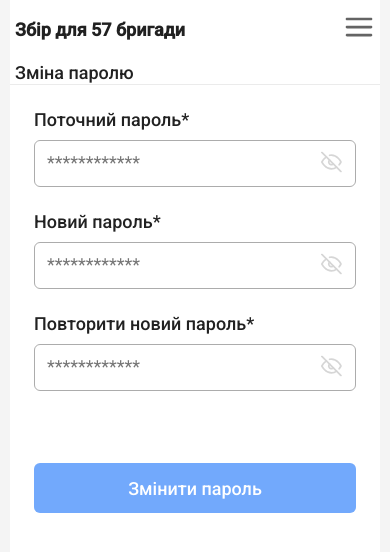
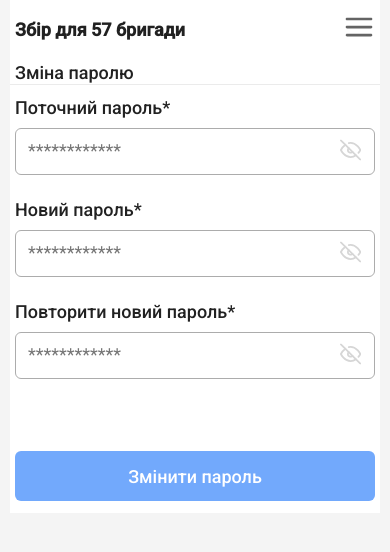
Before and after one commit to baza-trainee/dokoopy-frontend, a React (Vite) app: page /admin/change-password in a window 390 px wide. Shown: the top 552 px of the page. Built offline with nearby package versions, Linux system fonts and the light colour scheme; sample sign-in values are in the browser's storage; what react-localization would draw is missing.

Commit message:
edit style

```diff
--- a/src/styles/components/admin/_admin-cahnge-password.scss
+++ b/src/styles/components/admin/_admin-cahnge-password.scss
@@ -209,7 +209,7 @@
     border: 1px solid red;
     background-color: rgba(180, 34, 34, 0.637);
   }
-@media (max-width: 768px) {
+@media (min-width: 480px) and (max-width: 767px) {
     .admin-change-password{
         display: flex;
         width: 100%;
@@ -221,7 +221,7 @@
         display: flex;
         width: 100%;
         height: 21px;
-        padding: 12px 5px;
+        padding: 12px 24px;
         justify-content: space-between;
         align-items: center;
         border-bottom: 1px solid var(--light_grey, #EBEBEB);
@@ -419,3 +419,215 @@
         }
     }
 }
+
+@media (max-width: 479px) {
+
+    .admin-change-password{
+        display: flex;
+        width: 100%;
+        justify-content: center;
+        flex-direction: column;
+        align-items: center;
+    }
+    .header-admin-change-password{
+        display: flex;
+        width: 100%;
+        height: 21px;
+        padding: 12px 5px;
+        justify-content: space-between;
+        align-items: center;
+        border-bottom: 1px solid var(--light_grey, #EBEBEB);
+        background: #FFF;
+    }
+    .header-admin-change-password h2{
+        color: var(--text-color, #212121);
+        font-family: Roboto;
+        font-size: 18px;
+        font-style: normal;
+        font-weight: 500;
+        line-height: normal;
+    }
+    .inputs-admin-change-password{
+        display: flex;
+        width: 100%;
+        padding: 12px 5px;
+        flex-direction: column;
+        align-items: center;
+        gap: 24px;
+    }
+    .password-edit-eye{
+        bottom: 24px;
+        cursor: pointer;
+    }
+    .edit-password-btn{
+        display: flex;
+        width: 100%;
+        height: 50px;
+        padding: 16px 40px;
+        justify-content: center;
+        align-items: center;
+        gap: 8px;
+        color: #FFF;
+        text-align: center;
+        font-family: Roboto;
+        font-size: 18px;
+        font-style: normal;
+        font-weight: 500;
+        line-height: normal;
+        border-radius: 6px;
+        border: none;
+        background: var(--btn_defualt_login, #72A9FC);
+    }
+    .admin-change-form{
+        display: flex;
+        width: 100%;
+        flex-direction: column;
+        align-items: center;
+        gap: 72px;
+    }
+    .all-input-change{
+        display: flex;
+        width: 100%;
+        flex-direction: column;
+        align-items: flex-start;
+        gap: 24px;
+    }
+    .new-admin-change-password{
+        display: flex;
+        width: 100%;
+        flex-direction: column;
+        align-items: flex-start;
+        gap: 10px;
+    }
+    .new-admin-change-password p{
+        color: var(--text-color, #212121);
+        font-family: Roboto;
+        font-size: 18px;
+        font-style: normal;
+        font-weight: 500;
+        line-height: normal;
+
+    }
+    .new-admin-change-password-input{
+        display: flex;
+        padding: 9px 13px 12px 10px;
+        justify-content: space-between;
+        align-items: flex-end;
+        gap: 17px;
+        align-self: stretch;
+        border-radius: 6px;
+        border: 1px solid var(--inputs_color, #ACACAC);
+        background: #FFF;
+    }
+
+    .new-admin-change-password-input input{
+        width: 100%;
+        border: none;
+        background: none;
+        color: var(--text-color, #212121);
+        font-family: Roboto;
+        font-size: 18px;
+        font-style: normal;
+        font-weight: 400;
+        line-height: normal;
+        &:hover{
+            border: none;
+
+        }
+        &:focus{
+            outline: none;
+        }
+    }
+    .this-admin-change-password{
+        display: flex;
+        width: 100%;
+        flex-direction: column;
+        align-items: flex-start;
+        gap: 10px;
+    }
+    .this-admin-change-password p{
+        color: var(--text-color, #212121);
+        font-family: Roboto;
+        font-size: 18px;
+        font-style: normal;
+        font-weight: 500;
+        line-height: normal;
+
+    }
+    .this-admin-change-password-input{
+        display: flex;
+        padding: 9px 13px 12px 10px;
+        justify-content: space-between;
+        align-items: flex-end;
+        gap: 17px;
+        align-self: stretch;
+        border-radius: 6px;
+        border: 1px solid var(--inputs_color, #ACACAC);
+        background: #FFF;
+    }
+
+    .this-admin-change-password-input input{
+        width: 100%;
+        border: none;
+        background: none;
+        color: var(--text-color, #212121);
+        font-family: Roboto;
+        font-size: 18px;
+        font-style: normal;
+        font-weight: 400;
+        line-height: normal;
+        &:hover{
+            border: none;
+
+        }
+        &:focus{
+            outline: none;
+        }
+    }
+    .return-admin-change-password{
+        display: flex;
+        width: 100%;
+        flex-direction: column;
+        align-items: flex-start;
+        gap: 10px;
+    }
+    .return-admin-change-password p{
+        color: var(--text-color, #212121);
+        font-family: Roboto;
+        font-size: 18px;
+        font-style: normal;
+        font-weight: 500;
+        line-height: normal;
+
+    }
+    .return-admin-change-password-input{
+        display: flex;
+        padding: 9px 13px 12px 10px;
+        justify-content: space-between;
+        align-items: flex-end;
+        gap: 17px;
+        align-self: stretch;
+        border-radius: 6px;
+        border: 1px solid var(--inputs_color, #ACACAC);
+        background: #FFF;
+    }
+
+    .return-admin-change-password-input input{
+        width: 100%;
+        border: none;
+        background: none;
+        color: var(--text-color, #212121);
+        font-family: Roboto;
+        font-size: 18px;
+        font-style: normal;
+        font-weight: 400;
+        line-height: normal;
+        &:hover{
+            border: none;
+
+        }
+        &:focus{
+            outline: none;
+        }
+    }
+}
```
